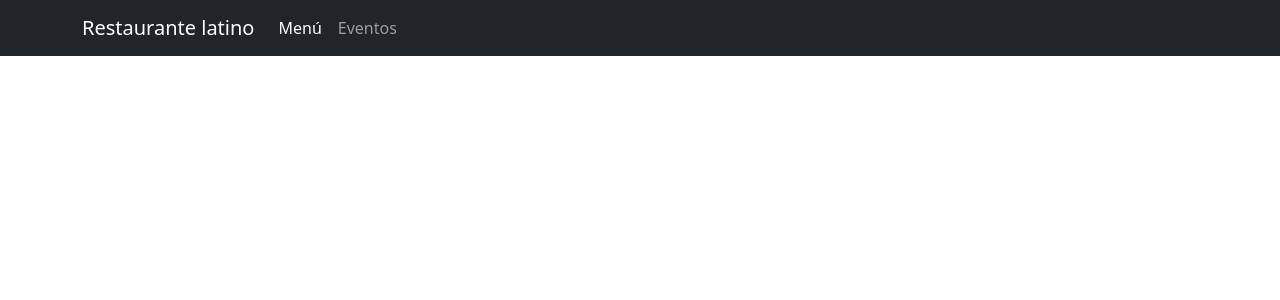
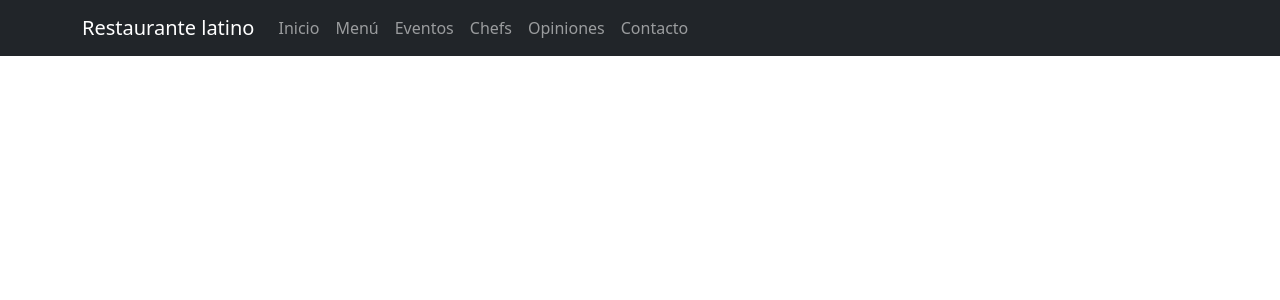
Before and after one commit to AlexReyesHuezo/restaurante-latino, a PHP site: page / in a window 1280 px wide. Shown: the top 300 px of the page. Run offline with PHP 8.4, Linux system fonts and the light colour scheme.

Commit message:
feat: add the respective nav items

```diff
--- a/index.php
+++ b/index.php
@@ -23,13 +23,24 @@
         <span class="navbar-toggler-icon"></span>
       </button>
       <div class="collapse navbar-collapse" id="navbarNav">
-        <ul class="navbar-nav">
+        <ul class="navbar-nav ml-auto">
           <li class="nav-item">
-            <a class="nav-link active" href="#" aria-current="page">Menú<span
-                class="visually-hidden">(current)</span></a>
+            <a class="nav-link" href="home">Inicio</a>
           </li>
           <li class="nav-item">
-            <a class="nav-link" href="#">Eventos</a>
+            <a class="nav-link" href="#menu">Menú</a>
+          </li>
+          <li class="nav-item">
+            <a class="nav-link" href="#events">Eventos</a>
+          </li>
+          <li class="nav-item">
+            <a class="nav-link" href="#chefs">Chefs</a>
+          </li>
+          <li class="nav-item">
+            <a class="nav-link" href="#testimonials">Opiniones</a>
+          </li>
+          <li class="nav-item">
+            <a class="nav-link" href="#contact">Contacto</a>
           </li>
         </ul>
       </div>
```
